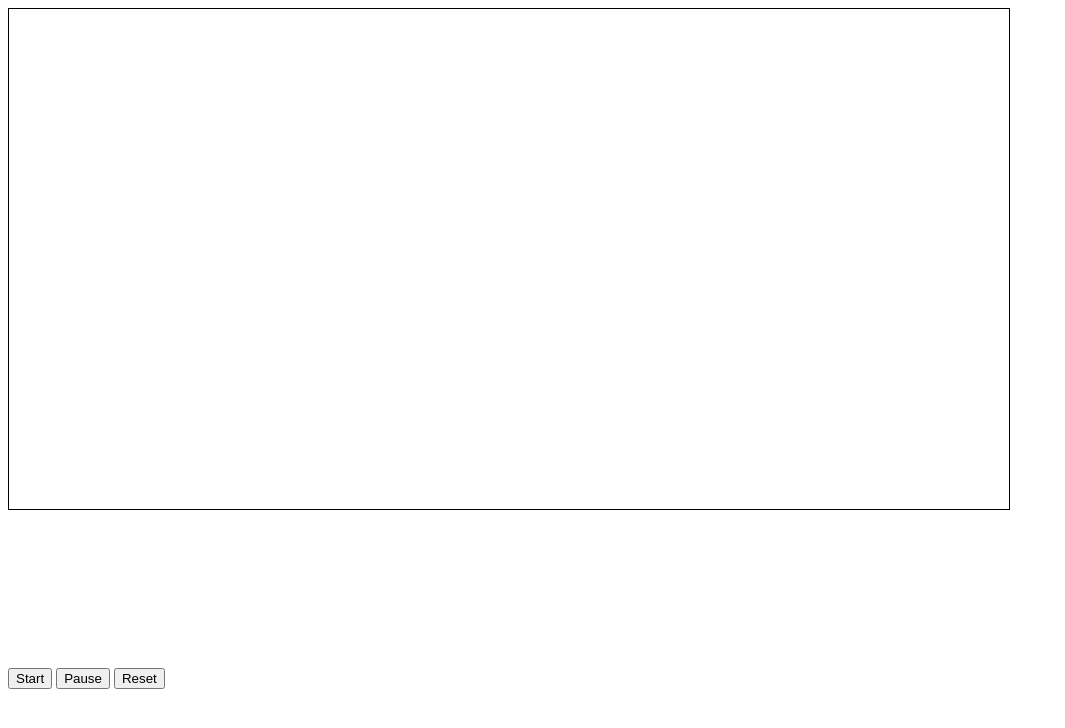
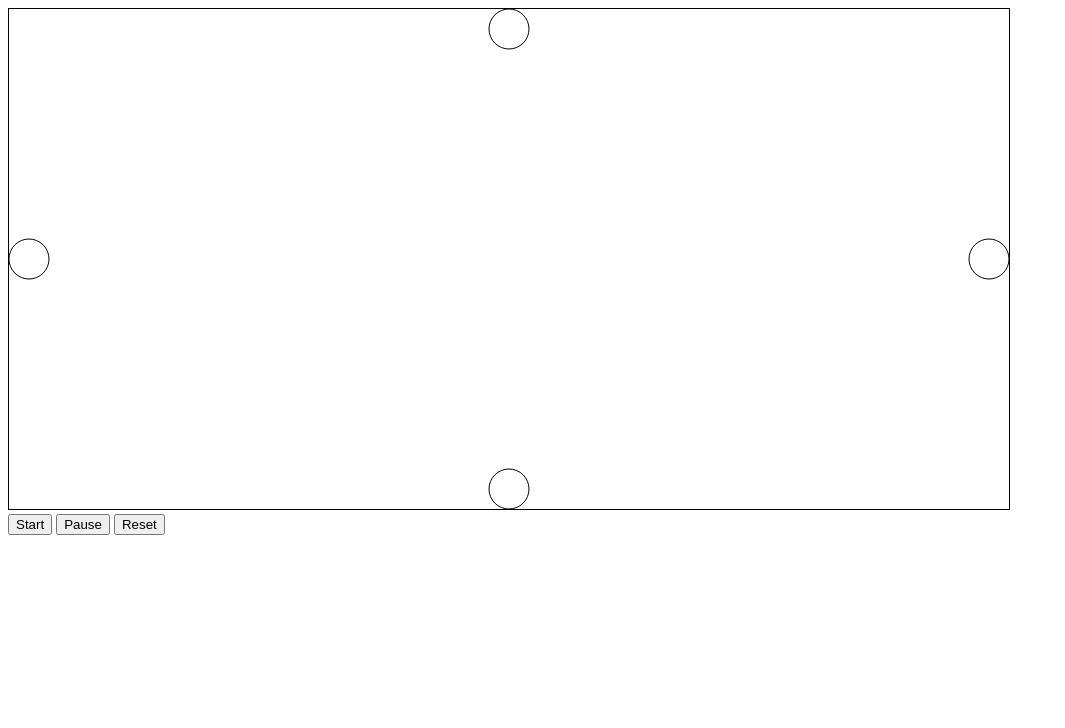
Before and after one commit to OrSamu/JavaScriptEx01, a plain HTML site: page index.html in a window 1280 px wide. Shown: the whole page, without its empty margins (0-1065 px from the left). Drawn offline with Linux system fonts and the light colour scheme.

Commit message:
class oriented and printing ability

```diff
--- a/index.html
+++ b/index.html
@@ -1,5 +1,6 @@
 <!doctype html>
 <html>
+
 <head>
     <title>JavaScript Course - Ex01</title>
     <script src="js/external.js" defer></script>
@@ -11,20 +12,11 @@
         <canvas width="1000" height="500" id="rectangle">
         </canvas>
     </div>
-        <div id="discs">
-            <canvas radius="10" id="disc1">
-            </canvas>
-            <canvas radius="20" id="disc2">
-            </canvas>
-            <canvas radius="30" id="disc3">
-            </canvas>
-            <canvas radius="40" id="disc4">
-            </canvas>
-        </div>
     <div id="buttons">
         <button id="btn_start">Start</button>
         <button id="btn_pause">Pause</button>
         <button id="btn_reset">Reset</button>
     </div>
 </body>
+
 </html>
--- a/js/external.js
+++ b/js/external.js
@@ -1,67 +1,86 @@
+function Disc(x, y, radius) {
+    this.x = x;
+    this.y = y;
+    this.radius = 20;
+    this.visible = true;
+    this.x_direction = (Math.round(Math.random()) * 2 - 1)*10;     //positive or negative
+    this.y_direction = (Math.round(Math.random()) * 2 - 1)*10;     //positive or negative
+}
 
-    // get rectangle values
-    const canvas_rectangle = document.querySelector('#rectangle');
-    const rectangle_width = canvas_rectangle.getAttribute("width") - 100;
-    const rectangle_hight = canvas_rectangle.getAttribute("height") - 100;
-
-    //function print for the rectangle - can do in css with stroke (?)
-    /*function draw_rectangle()
-    {
-        const ctx = canvas_rectangle.getContext("2d");
-        ctx.beginPath();
-        ctx.rect(20, 20, rectangle_width, rectangle_hight);
-        ctx.stroke();
-    }*/
 /**********************************************************************************************/
 
-    const discs = document.querySelectorAll("#discs")
-    //discs.forEach(item => setLocation)
-    //discs.forEach(item => draw_disc_on_point(item)) - not working need to set location
+// initialize
 
-    //set random location for disc
-    //function set_random_location()
-    //{
+const canvas_rectangle = document.querySelector('#rectangle');
 
-    //}
-    //print disc at his location
+const rectangle_width = canvas_rectangle.getAttribute("width");
+const rectangle_hight = canvas_rectangle.getAttribute("height");
 
-    //randomize starting point for each disc
+let g_state = {
+    has_been_started: false,
+    discs: create_discs_array(),
+};
 
-    function draw_disc_on_point(disc_to_draw,x,y)
+draw_discs_array();
+
+/**********************************************************************************************/
+
+function create_discs_array() {
+    const radius = 20;
+    let disc_top = new Disc(rectangle_width / 2, radius, radius);
+    let disc_bot = new Disc(rectangle_width / 2, rectangle_hight - radius, radius);
+    let disc_left = new Disc(radius, rectangle_hight / 2, radius);
+    let disc_right = new Disc(rectangle_width - radius, rectangle_hight / 2, radius);
+    return [disc_top, disc_bot, disc_left, disc_right];
+}
+
+function draw_discs_array() {
+    g_state.discs.forEach(element => {
+        if (element.visible) {
+            draw_disc(element);
+        }
+    });
+}
+
+function draw_disc(disc_to_draw) {
+    const rectangle = canvas_rectangle.getContext('2d');
+    rectangle.beginPath();
+    rectangle.arc(disc_to_draw.x, disc_to_draw.y, disc_to_draw.radius, 0, Math.PI * 2, true);
+    rectangle.stroke();
+}
+
+function set_direction(disc)
 {
-        const disc_ctx = disc_to_draw.getContext('2d');
-        const disc_radius = disc_to_draw.getAttribute("radius");
-        disc_ctx.beginPath();
-        disc_ctx.arc(x+disc_radius,y+disc_radius, disc_radius, 0, Math.PI * 2, true);
-        disc_ctx.stroke();
+    //future
 }
 
 
-    //discs.forEach(item => draw_disc(item));
+/**********************************************************************************************/
 
-
-    /**********************************************************************************************/
 //Buttons section
 const btn_start = document.querySelector('#btn_start');
-    btn_start.addEventListener('click',handle_start);
+btn_start.addEventListener('click', handle_start);
 
 const btn_pause = document.querySelector('#btn_pause');
-    btn_pause.addEventListener('click',handle_pause);
+btn_pause.addEventListener('click', handle_pause);
 
 const btn_reset = document.querySelector('#btn_reset');
-    btn_reset.addEventListener('click',handle_reset);
+btn_reset.addEventListener('click', handle_reset);
 
-    function handle_start()
-    {
-        alert(btn_start.getAttribute("id"));
+function handle_start() {
+    if (!g_state.has_been_started) {
+        setInterval(() => {
+            draw_discs_array(discs);
+
+        }, 1000)
     }
 
-    function handle_pause()
-    {
+}
+
+function handle_pause() {
     alert(btn_pause.getAttribute("id"));
 }
 
-    function handle_reset()
-    {
+function handle_reset() {
     alert(btn_reset.getAttribute("id"));
 }
```
Also changed, not shown: js/disc.js (added, +8 -0 lines). Lines whose indentation alone changed are shown as unchanged.
